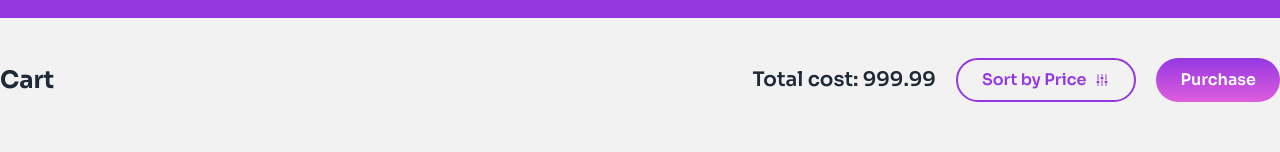
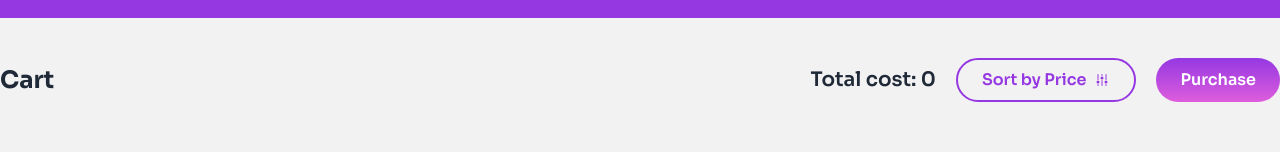
Before and after one commit to programming-hero-web-course-4/b10a8-gadget-heaven-Rashad-Stack, a React (Vite) app: page /dashboard in a window 1280 px wide. Shown: the part 314-466 px from the top of the page. Built offline with nearby package versions, Linux system fonts and the light colour scheme.

Commit message:
Add CartHeader component; implement sorting functionality for cart items and update total cost display

```diff
--- /dev/null
+++ b/src/components/CartHeader.jsx
@@ -0,0 +1,28 @@
+import { HiAdjustmentsVertical } from "react-icons/hi2";
+import useGlobalState from "../hooks/useGlobalState";
+import Button from "./Button";
+
+export default function CartHeader() {
+  const { state, dispatch } = useGlobalState();
+  const { cart } = state || {};
+
+  const totalCost = cart.reduce((acc, product) => acc + product.price, 0);
+
+  return (
+    <div className="flex items-center justify-between">
+      <h1 className="text-2xl font-bold">Cart</h1>
+      <div className="flex items-center justify-center gap-5">
+        <h2 className="text-xl font-semibold">Total cost: {totalCost}</h2>
+        <div className="flex justify-center gap-5">
+          <Button
+            type="gradient-outline"
+            handleClick={() => dispatch({ type: "SORT_BY_PRICE" })}
+          >
+            Sort by Price <HiAdjustmentsVertical />
+          </Button>
+          <Button type="gradient">Purchase</Button>
+        </div>
+      </div>
+    </div>
+  );
+}
--- a/src/components/WishlistCartProducts.jsx
+++ b/src/components/WishlistCartProducts.jsx
@@ -1,7 +1,6 @@
-import { HiAdjustmentsVertical } from "react-icons/hi2";
 import { useSearchParams } from "react-router-dom";
-import Button from "./Button";
 import Cart from "./Cart";
+import CartHeader from "./CartHeader";
 import Wishlist from "./Wishlist";
 
 export default function WishlistCartProducts() {
@@ -11,18 +10,7 @@ export default function WishlistCartProducts() {
   return (
     <section className="mt-10">
       <div className="container mx-auto max-w-7xl">
-        <div className="flex items-center justify-between">
-          <h1 className="text-2xl font-bold">Cart</h1>
-          <div className="flex items-center justify-center gap-5">
-            <h2 className="text-xl font-semibold">Total cost: 999.99</h2>
-            <div className="flex justify-center gap-5">
-              <Button type="gradient-outline">
-                Sort by Price <HiAdjustmentsVertical />
-              </Button>
-              <Button type="gradient">Purchase</Button>
-            </div>
-          </div>
-        </div>
+        <CartHeader />
         {activeTab === "wishlist" && <Wishlist />}
         {activeTab === "cart" && <Cart />}
       </div>
--- a/src/context/GlobalStateProvider.jsx
+++ b/src/context/GlobalStateProvider.jsx
@@ -7,6 +7,7 @@ import {
   REMOVE_FROM_CART,
   REMOVE_FROM_WISHLIST,
   SET_PRODUCTS,
+  SORT_BY_PRICE,
 } from "./actionType";
 
 // Initial state
@@ -49,6 +50,11 @@ const reducer = (state, action) => {
           (product) => product.product_id !== action.payload,
         ),
       };
+    case SORT_BY_PRICE:
+      return {
+        ...state,
+        cart: [...state.cart].sort((a, b) => b.price - a.price),
+      };
     default:
       return state;
   }
--- a/src/context/actionType.js
+++ b/src/context/actionType.js
@@ -4,3 +4,5 @@ export const ADD_TO_CART = "ADD_TO_CART";
 export const REMOVE_FROM_CART = "REMOVE_FROM_CART";
 export const ADD_TO_WISHLIST = "ADD_TO_WISHLIST";
 export const REMOVE_FROM_WISHLIST = "REMOVE_FROM_WISHLIST";
+export const CLEAR_CART = "CLEAR_CART";
+export const SORT_BY_PRICE = "SORT_BY_PRICE";
```
